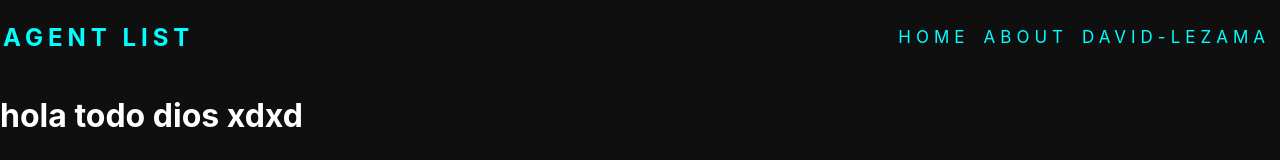
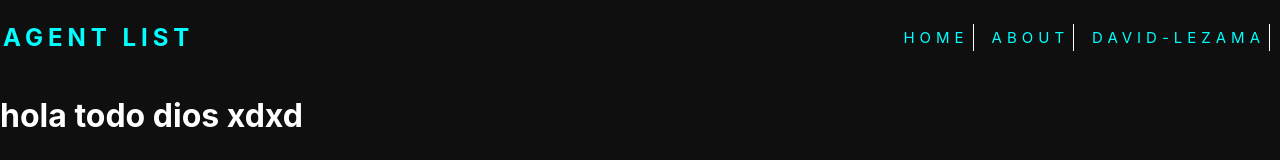
Before and after one commit to IamDavidev/agent-list, a React (Vite) app: page / in a window 1280 px wide. Shown: the top 160 px of the page. Built offline with nearby package versions, Linux system fonts and the light colour scheme.

Commit message:
navbar push

```diff
--- a/src/App.css
+++ b/src/App.css
@@ -25,9 +25,11 @@ body {
   letter-spacing: 5px;
 }
 a{
+  border-right: 1px solid #fff;
   text-decoration: none;
   margin:7px;
-  font-size: 17px;
+  padding:4px;
+  font-size: 15px;
   text-transform:uppercase;
   color:#00ffff
 }
```
